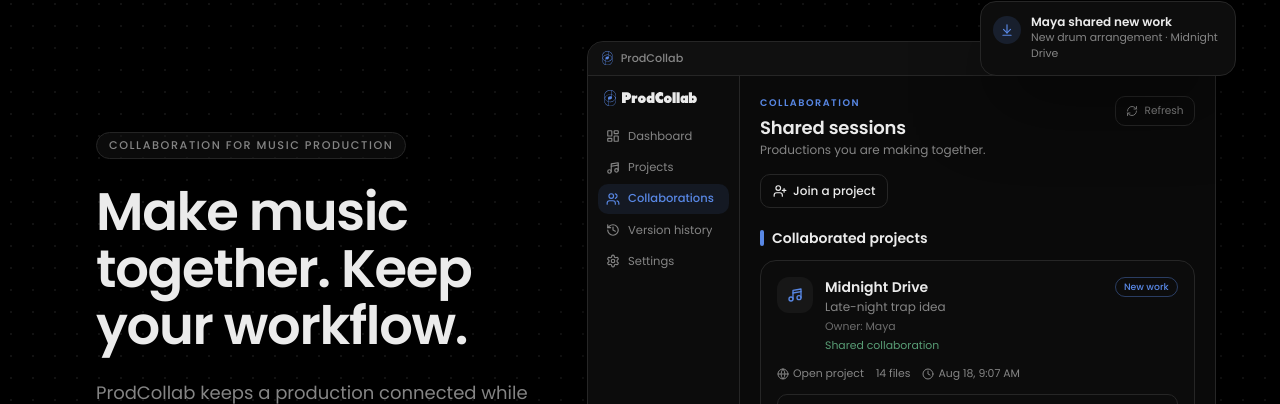
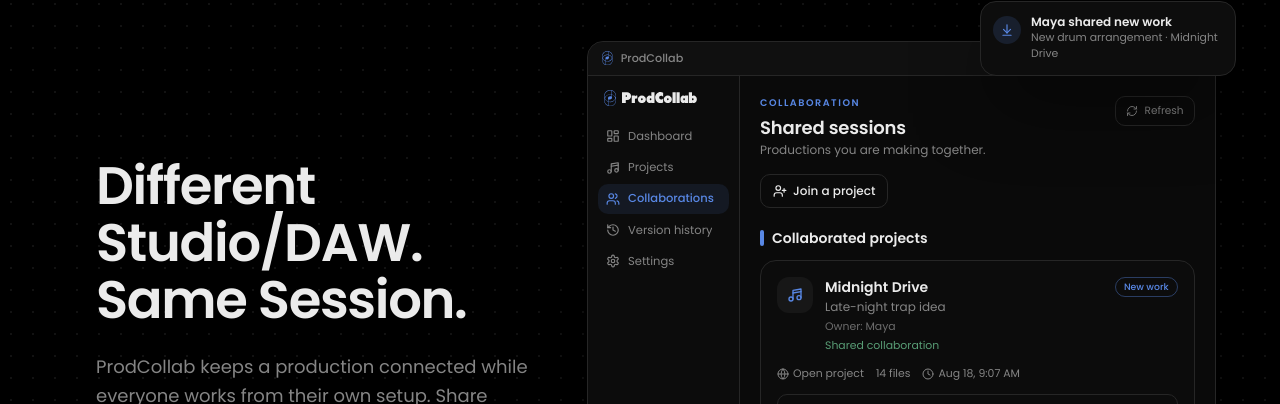
Before and after one commit to dev-anthony/prodcollabweb, a Next.js app: page / in a window 1280 px wide. Shown: the part 160-564 px from the top of the page. Built offline with nearby package versions, Linux system fonts and the light colour scheme; no server answers.

Commit message:
hero section change

```diff
--- a/components/marketing/hero.tsx
+++ b/components/marketing/hero.tsx
@@ -16,10 +16,9 @@ export function Hero() {
       />
       <Container className="relative grid gap-14 pb-24 pt-16 lg:grid-cols-[0.82fr_1.18fr] lg:items-center lg:gap-10 lg:pb-28 lg:pt-24">
         <div className="max-w-xl" data-aos="fade-up">
-          <Badge>Collaboration for music production</Badge>
 
-          <h1 className="mt-6 text-balance text-[2rem] font-semibold leading-[1.1] tracking-[-0.025em] sm:text-[2.75rem] sm:leading-[1.08] lg:text-[3.3rem]">
-            Make music together. Keep your workflow.
+          <h1 className="text-balance text-[2rem] font-semibold leading-[1.1] tracking-[-0.025em] sm:text-[2.75rem] sm:leading-[1.08] lg:text-[3.3rem]">
+            Different Studio/DAW. Same Session.
           </h1>
 
           <p className="mt-6 max-w-md text-pretty text-base leading-relaxed text-muted-foreground sm:text-lg">
```
